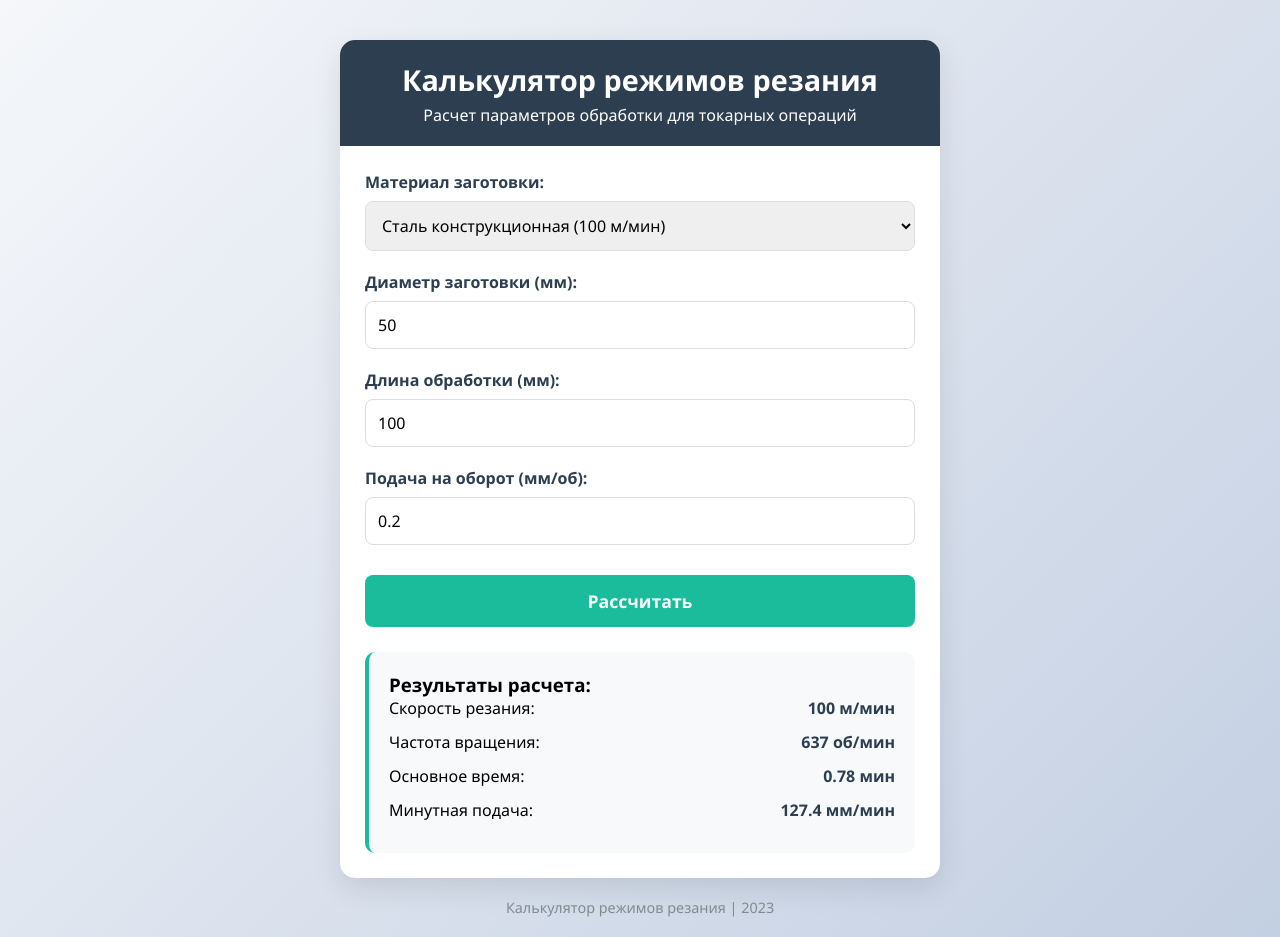
After one commit to Paradox60/flask-front-end, a Flask app: page /cutting_calc in a window 1280 px wide. The commit adds this page. Run offline with Flask 2, Linux system fonts and the light colour scheme.

Commit message:
calculator for cutting on leser machine added

```diff
--- a/flask_compendium/app.py
+++ b/flask_compendium/app.py
@@ -99,3 +99,8 @@ def page_item_list():
 @app.route("/content_switcher")
 def content_switcher():
     return render_template("CSS_temp/content_switcher.html")
+
+
+@app.route("/cutting_calc")
+def cutting_calc():
+    return render_template("CSS_temp/cutting_calc.html")
--- /dev/null
+++ b/flask_compendium/templates/CSS_temp/cutting_calc.html
@@ -0,0 +1,208 @@
+<!DOCTYPE html>
+<html lang="ru">
+<head>
+    <meta charset="UTF-8">
+    <meta name="viewport" content="width=device-width, initial-scale=1.0">
+    <title>Калькулятор режимов резания</title>
+    <style>
+        * {
+            margin: 0;
+            padding: 0;
+            box-sizing: border-box;
+            font-family: 'Segoe UI', Tahoma, Geneva, Verdana, sans-serif;
+        }
+        body {
+            background: linear-gradient(135deg, #f5f7fa 0%, #c3cfe2 100%);
+            min-height: 100vh;
+            padding: 20px;
+            display: flex;
+            flex-direction: column;
+            align-items: center;
+        }
+        .container {
+            max-width: 600px;
+            width: 100%;
+            background: white;
+            border-radius: 15px;
+            box-shadow: 0 10px 30px rgba(0, 0, 0, 0.1);
+            overflow: hidden;
+            margin-top: 20px;
+        }
+        header {
+            text-align: center;
+            padding: 20px;
+            background: #2c3e50;
+            color: white;
+        }
+        h1 {
+            font-size: 1.8rem;
+            margin-bottom: 5px;
+        }
+        .content {
+            padding: 25px;
+        }
+        .input-group {
+            margin-bottom: 20px;
+        }
+        label {
+            display: block;
+            margin-bottom: 8px;
+            font-weight: 600;
+            color: #2c3e50;
+        }
+        input, select {
+            width: 100%;
+            padding: 12px;
+            border: 1px solid #ddd;
+            border-radius: 8px;
+            font-size: 1rem;
+        }
+        button {
+            width: 100%;
+            padding: 14px;
+            background: #1abc9c;
+            color: white;
+            border: none;
+            border-radius: 8px;
+            font-size: 1.1rem;
+            font-weight: 600;
+            cursor: pointer;
+            transition: background 0.3s;
+            margin-top: 10px;
+        }
+        button:hover {
+            background: #16a085;
+        }
+        .results {
+            margin-top: 25px;
+            background: #f8f9fa;
+            padding: 20px;
+            border-radius: 10px;
+            border-left: 4px solid #1abc9c;
+        }
+        .result-item {
+            margin-bottom: 12px;
+            display: flex;
+            justify-content: space-between;
+        }
+        .result-value {
+            font-weight: 600;
+            color: #2c3e50;
+        }
+        footer {
+            text-align: center;
+            margin-top: 20px;
+            color: #7f8c8d;
+            font-size: 0.9rem;
+        }
+        @media (max-width: 480px) {
+            h1 {
+                font-size: 1.5rem;
+            }
+            .content {
+                padding: 15px;
+            }
+        }
+    </style>
+</head>
+<body>
+    <div class="container">
+        <header>
+            <h1>Калькулятор режимов резания</h1>
+            <p>Расчет параметров обработки для токарных операций</p>
+        </header>
+
+        <div class="content">
+            <div class="input-group">
+                <label for="material">Материал заготовки:</label>
+                <select id="material">
+                    <option value="100">Сталь конструкционная (100 м/мин)</option>
+                    <option value="120">Сталь инструментальная (120 м/мин)</option>
+                    <option value="150">Чугун (150 м/мин)</option>
+                    <option value="200">Алюминий (200 м/мин)</option>
+                    <option value="80">Нержавеющая сталь (80 м/мин)</option>
+                </select>
+            </div>
+
+            <div class="input-group">
+                <label for="diameter">Диаметр заготовки (мм):</label>
+                <input type="number" id="diameter" min="1" value="50">
+            </div>
+
+            <div class="input-group">
+                <label for="length">Длина обработки (мм):</label>
+                <input type="number" id="length" min="1" value="100">
+            </div>
+
+            <div class="input-group">
+                <label for="feed">Подача на оборот (мм/об):</label>
+                <input type="number" id="feed" min="0.01" step="0.01" value="0.2">
+            </div>
+
+            <button onclick="calculate()">Рассчитать</button>
+
+            <div class="results">
+                <h3>Результаты расчета:</h3>
+                <div class="result-item">
+                    <span>Скорость резания:</span>
+                    <span id="cuttingSpeed" class="result-value">-</span>
+                </div>
+                <div class="result-item">
+                    <span>Частота вращения:</span>
+                    <span id="spindleSpeed" class="result-value">-</span>
+                </div>
+                <div class="result-item">
+                    <span>Основное время:</span>
+                    <span id="machiningTime" class="result-value">-</span>
+                </div>
+                <div class="result-item">
+                    <span>Минутная подача:</span>
+                    <span id="feedRate" class="result-value">-</span>
+                </div>
+            </div>
+        </div>
+    </div>
+
+    <footer>
+        <p>Калькулятор режимов резания | 2023</p>
+    </footer>
+
+    <script>
+        function calculate() {
+            // Получаем значения из формы
+            const materialSpeed = parseFloat(document.getElementById('material').value);
+            const diameter = parseFloat(document.getElementById('diameter').value);
+            const length = parseFloat(document.getElementById('length').value);
+            const feed = parseFloat(document.getElementById('feed').value);
+
+            // Проверяем корректность введенных данных
+            if (isNaN(diameter) || isNaN(length) || isNaN(feed) ||
+                diameter <= 0 || length <= 0 || feed <= 0) {
+                alert("Пожалуйста, введите корректные значения!");
+                return;
+            }
+
+            // Расчет скорости резания (м/мин)
+            const cuttingSpeed = materialSpeed;
+
+            // Расчет частоты вращения шпинделя (об/мин)
+            const spindleSpeed = Math.round((cuttingSpeed * 1000) / (Math.PI * diameter));
+
+            // Расчет минутной подачи (мм/мин)
+            const feedRate = Math.round(spindleSpeed * feed * 100) / 100;
+
+            // Расчет основного времени обработки (мин)
+            const machiningTime = Math.round((length / feedRate) * 100) / 100;
+
+            // Вывод результатов
+            document.getElementById('cuttingSpeed').textContent = cuttingSpeed + ' м/мин';
+            document.getElementById('spindleSpeed').textContent = spindleSpeed + ' об/мин';
+            document.getElementById('machiningTime').textContent = machiningTime + ' мин';
+            document.getElementById('feedRate').textContent = feedRate + ' мм/мин';
+        }
+
+        // Выполняем расчет при загрузке страницы
+        window.onload = calculate;
+    </script>
+</body>
+</html>
--- a/flask_compendium/templates/CSS_temp/index.html
+++ b/flask_compendium/templates/CSS_temp/index.html
@@ -49,6 +49,7 @@
                 <li><a href="{{ url_for('item_list') }}">Расскрывающийся список(5)</a></li>
                 <li><a href="{{ url_for('page_item_list') }}">Текстовая странича(6)</a></li>
                 <li><a href="{{ url_for('content_switcher') }}"> Переключатель контента(7)</a></li>
+                <li><a href="{{ url_for('cutting_calc') }}"> Расчет режимов резания(8)</a></li>
 
             </ul>
         </nav>
```
